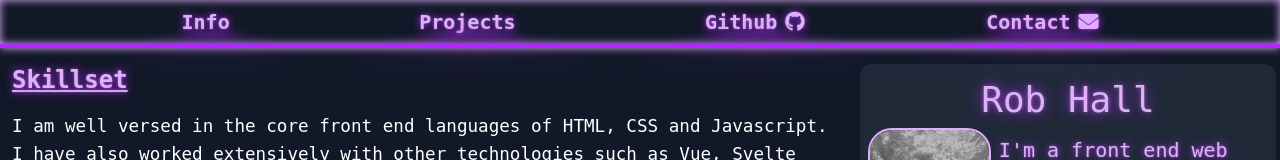
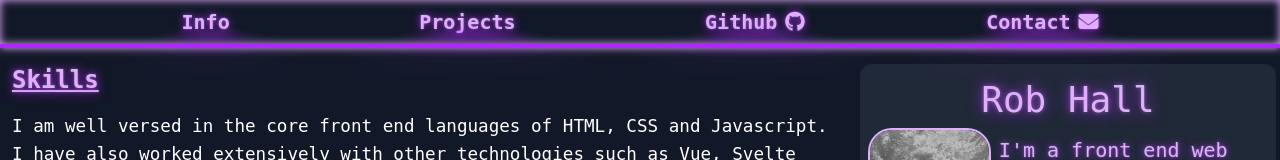
Before and after one commit to rhall1310/portfolio, a Nuxt app: page / in a window 1280 px wide. Shown: the top 160 px of the page. Built offline with nearby package versions, Linux system fonts and the light colour scheme.

Commit message:
skill change

```diff
--- a/pages/index.vue
+++ b/pages/index.vue
@@ -36,7 +36,7 @@
 
       <div id="main-about" class="p-2 md:w-2/3 lg:3/4 md:mr-6">
         <h2 class="neon text-neon-light underline font-bold text-2xl py-2">
-          Skillset
+          Skills
         </h2>
         <p class="text-white py-2">
           I am well versed in the core front end languages of HTML, CSS and
```
